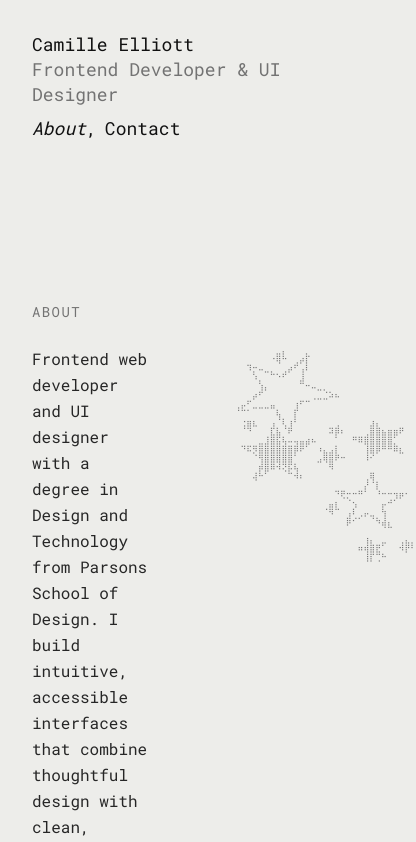
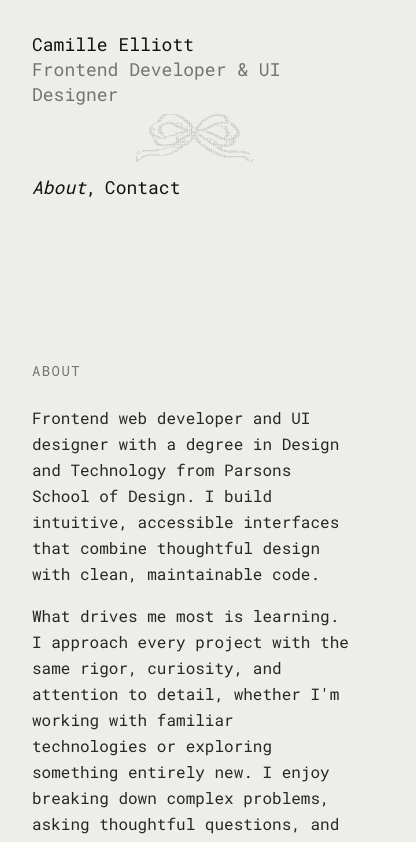
Before and after one commit to spiritualnapper/camille-portfolio-react, a React (Vite) app: page /about in a window 390 px wide. Shown: the top 842 px of the page, 416 px wide, since content can reach past the window. Built offline with nearby package versions, Linux system fonts and the light colour scheme.

Commit message:
Keep nav bow art visible (scaled down) on mobile, hide other ASCII art on mobile
Co-Authored-By: Claude Sonnet 5 <noreply@anthropic.com>

```diff
--- a/src/components/Nav.jsx
+++ b/src/components/Nav.jsx
@@ -28,7 +28,7 @@ function Nav() {
         <div className="text-neutral-500">Frontend Developer &amp; UI Designer</div>
       </Link>
 
-      <pre className="hidden md:block justify-self-center text-[5px] leading-[6px] font-mono text-neutral-500">
+      <pre className="justify-self-center text-[2.5px] leading-[3px] md:text-[5px] md:leading-[6px] font-mono text-neutral-500">
         {ASCII_ART}
       </pre>
 
--- a/src/pages/About.jsx
+++ b/src/pages/About.jsx
@@ -44,7 +44,7 @@ function About() {
               I carry into my work every day: precision, patience, and the discipline to continually refine my craft.
             </p>
           </div>
-          <pre className="shrink-0 text-right text-[8px] leading-[9px] font-mono text-neutral-500">{ASCII_ART}</pre>
+          <pre className="hidden md:block shrink-0 text-right text-[8px] leading-[9px] font-mono text-neutral-500">{ASCII_ART}</pre>
         </div>
       </div>
     </section>
--- a/src/pages/Contact.jsx
+++ b/src/pages/Contact.jsx
@@ -97,7 +97,7 @@ function Contact() {
               </li>
             </ul>
           </div>
-          <pre className="shrink-0 text-right text-[8px] leading-[9px] font-mono text-neutral-500">{ASCII_ART}</pre>
+          <pre className="hidden md:block shrink-0 text-right text-[8px] leading-[9px] font-mono text-neutral-500">{ASCII_ART}</pre>
         </div>
       </div>
     </section>
```
